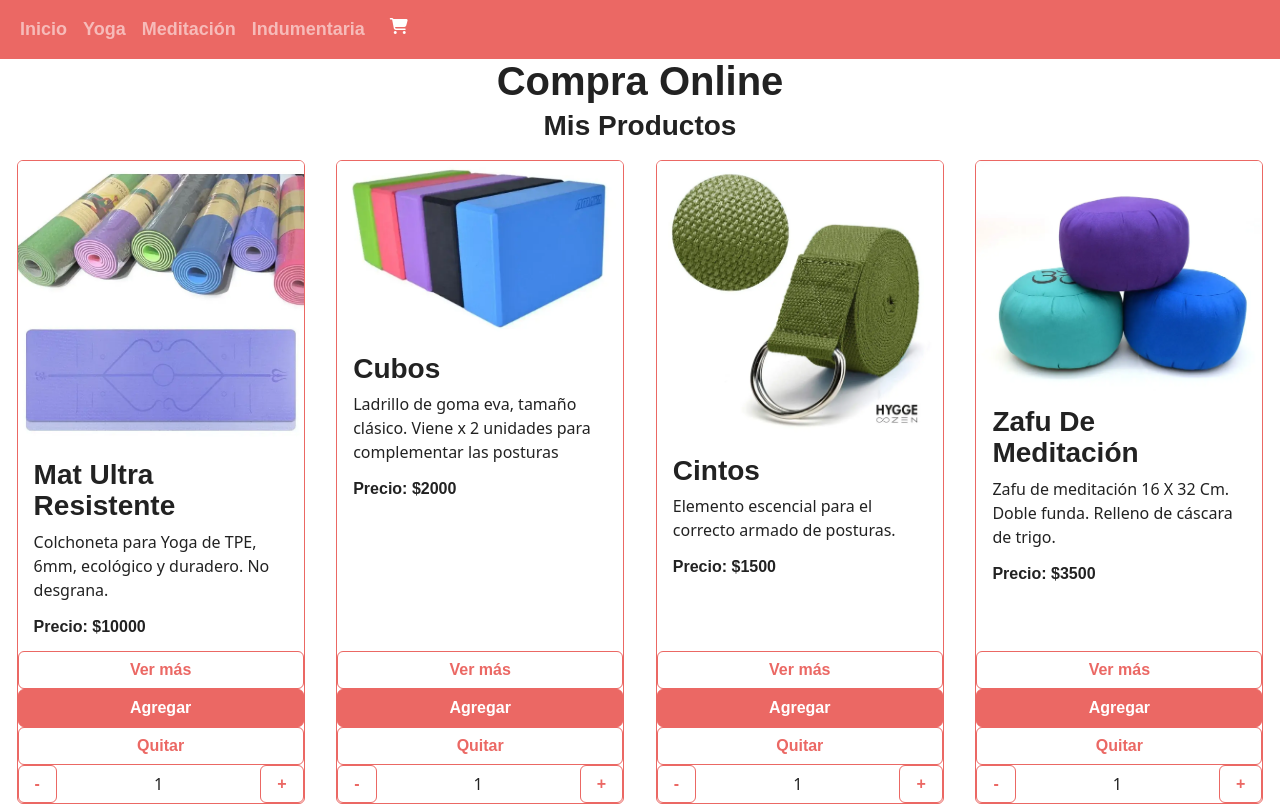
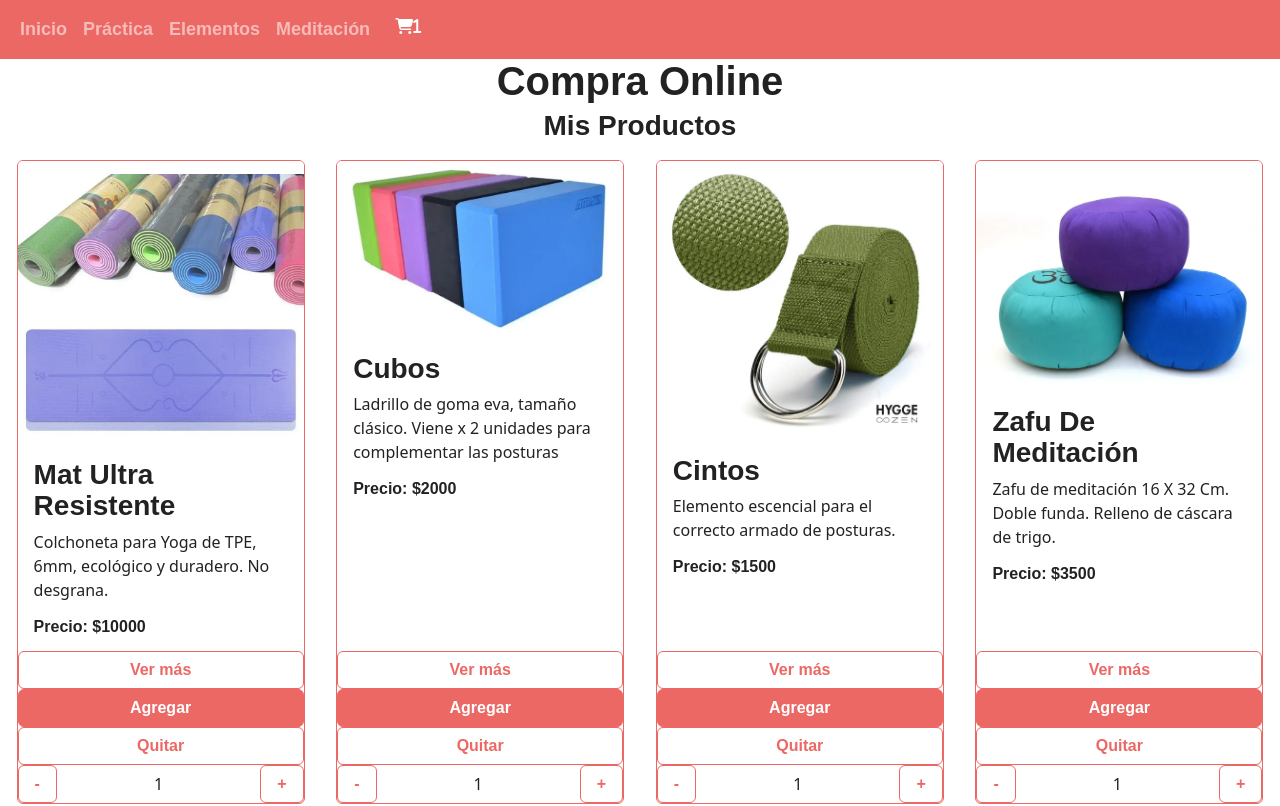
Before and after one commit to pripace/PreEntrega1_Pace, a React (Create React App) app: page / in a window 1280 px wide. Shown: the top 806 px of the page. Built offline with nearby package versions, Linux system fonts and the light colour scheme; the HTML template or start-up script is replaced by a standard one; a web font is replaced by a local one.

Commit message:
arreglo detail

```diff
--- a/package.json
+++ b/package.json
@@ -6,8 +6,10 @@
     "@testing-library/jest-dom": "^5.16.5",
     "@testing-library/react": "^13.4.0",
     "@testing-library/user-event": "^13.5.0",
+    "bootswatch": "^5.2.2",
     "react": "^18.2.0",
     "react-dom": "^18.2.0",
+    "react-router-dom": "^6.4.3",
     "react-scripts": "5.0.1",
     "web-vitals": "^2.1.4"
   },
--- a/src/App.js
+++ b/src/App.js
@@ -1,19 +1,28 @@
-import './App.css';
+import React from "react";
 import "bootswatch/dist/journal/bootstrap.min.css";
 //Recordar importar los COMPONENTES, sino no se van a mostrar
 import NavBar from './components/NavBar/Navbar';
 import ItemListContainer from './components/Item/ItemListContainer';
+import ItemDetailContainer from './components/ItemDetail/ItemDetailContainer';
+/* ROUTER */
+import { BrowserRouter, Routes, Route } from "react-router-dom";
 
 
 function App() {
 
   return (
-    <div className="App">
-      <header className="App-header">
-        <NavBar/>
-        <ItemListContainer gretting="Compra Online"/>
-      </header>
-    </div>
+
+    <BrowserRouter>
+    <NavBar />
+      <Routes>
+        <Route path='/' element={<ItemListContainer gretting="Compra Online"/>}/>
+        <Route path="/category/:id" element={<ItemListContainer/>}/>
+        <Route path="/item/:id" element={<ItemDetailContainer/>}/>
+        <Route path="*" element={<h2>Esta página no existe. Revisa la ruta o vuelve al inicio. (Error 404)</h2>}/>
+
+      </Routes>
+    </BrowserRouter>
+
   );
 }
 
--- a/src/components/Item/Item.jsx
+++ b/src/components/Item/Item.jsx
@@ -1,10 +1,6 @@
 import React from 'react';
 import "./Item.css";
 import ItemCount from './ItemCount';
-
-
-
-
 
 function Item(props) {
   return (
--- a/src/components/Item/ItemList.jsx
+++ b/src/components/Item/ItemList.jsx
@@ -1,7 +1,6 @@
 import React from 'react';
 import Item from './Item';
 import products from "../../data/data";
-
 
 function ItemList() {
   return (
--- /dev/null
+++ b/src/components/ItemDetail/ItemDetail.jsx
@@ -0,0 +1,17 @@
+import React from 'react';
+
+
+function ItemDetail({product}) {
+    return (
+        <div className='card mb-3 border-primary' style={{width: '18rem'}}>
+            {<img className="card-img-top" src={product.img} alt={product.name} />}
+            <div className='card-body'>
+            <p className='card-text'>{product.name}</p>
+            <p className='card-text'>{product.descripcion}</p>
+            <h6 className='card-text'>Precio ${product.price}</h6>
+        </div>
+        </div>
+    )
+}
+
+export default ItemDetail;
--- /dev/null
+++ b/src/components/ItemDetail/ItemDetailContainer.jsx
@@ -0,0 +1,25 @@
+import { useState, useEffect } from 'react';
+import { getOneItem } from '../../services/mockService';
+import ItemDetail from './ItemDetail';
+
+
+function ItemDetailContainer() {
+    const [product, setProduct] = useState([]);
+
+    async function getItemsAsync() {
+        let respuesta = await getOneItem();
+        setProduct(respuesta);
+    }
+
+    useEffect(() => {
+        getItemsAsync();
+    }, []);
+
+    return (
+
+        <ItemDetail product={product} />
+
+    );
+}
+
+export default ItemDetailContainer;
--- a/src/components/NavBar/CartWidget.jsx
+++ b/src/components/NavBar/CartWidget.jsx
@@ -4,7 +4,7 @@ import React from 'react';
 function CartWidget() {
   return (
     <li className="nav-item">
-    <button className='btn btn-primary'><i className="fas fa-shopping-cart"></i></button>
+    <button className='btn btn-primary'><i className="fas fa-shopping-cart">1</i></button>
   </li>
   )
 }
--- a/src/components/NavBar/Navbar.jsx
+++ b/src/components/NavBar/Navbar.jsx
@@ -1,5 +1,6 @@
 import React from 'react';
 import CartWidget from './CartWidget';
+import {Link} from "react-router-dom";
 
 
 function Navbar() {
@@ -11,10 +12,10 @@ function Navbar() {
         </button>
         <div className="collapse navbar-collapse" id="navbarColor01">
           <ul className='navbar-nav me-aut'>
-            <li className='nav-item'><a className='nav-link' href="/" >Inicio</a></li>
-            <li className="nav-item"><a className='nav-link' href="/" >Yoga</a></li>
-            <li className="nav-item"><a className='nav-link' href="/" >Meditación</a></li>
-            <li className="nav-item"><a className='nav-link' href="/" >Indumentaria</a></li>
+            <li className='nav-item'><Link className='nav-link' to="/" >Inicio</Link></li>
+            <li className="nav-item"><Link className='nav-link' to="/" >Práctica</Link></li>
+            <li className="nav-item"><Link className='nav-link' to="/" >Elementos</Link></li>
+            <li className="nav-item"><Link className='nav-link' to="/" >Meditación</Link></li>
            <CartWidget />
           </ul>
         </div>
--- a/src/services/mockService.js
+++ b/src/services/mockService.js
@@ -5,7 +5,15 @@ function getItems() {
     return new Promise((resolve) => {
         setTimeout(() => {
             resolve(products)
-        }, 1000);
+        }, 2000);
+    });
+}
+
+export function getOneItem() {
+    return new Promise((resolve) => {
+        setTimeout(() => {
+            resolve(products[0])
+        }, 2000);
     });
 }
 
```
Also changed, not shown: src/App.css (deleted, +0 -38 lines), src/components/Item/ItemListContainer.jsx (+10 -9 lines), 1 other file (tests, documents, lock files or other folders).
